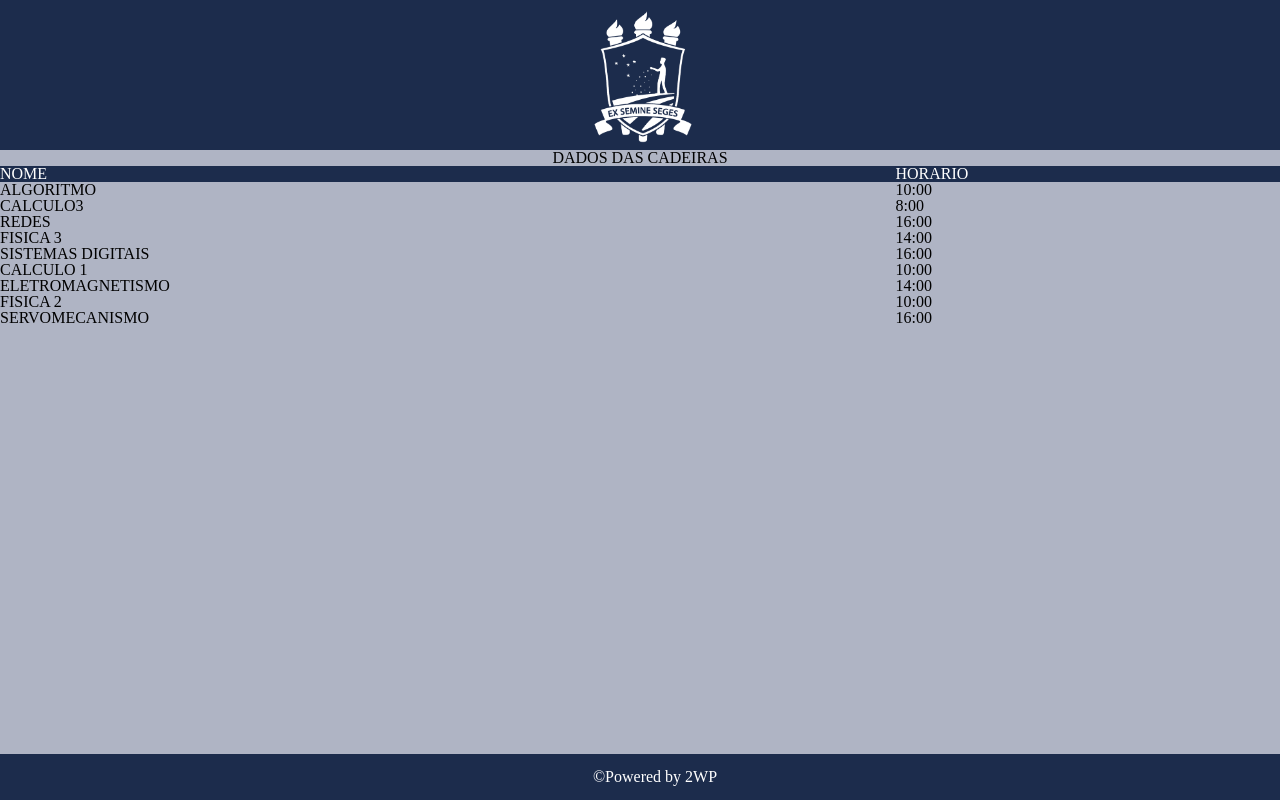
After one commit to Piripa/2wp-project, a Flask app: page /cadeiras in a window 1280 px wide. The commit adds this page. Run offline with Flask 3, Linux system fonts and the light colour scheme; data comes from the database, SQL or seed files in the repository; both versions use the stored data as it was after the commit.

Commit message:
Um pouco da minha parte

```diff
--- a/app.py
+++ b/app.py
@@ -1,5 +1,31 @@
 from flask import Flask, render_template, request
+import sqlite3
+
 app = Flask(__name__)
+
+def obter_dados():
+    dados = sqlite3.connect('cadeiras.db')
+    cursor = dados.cursor()
+    """
+    cursor.execute("INSERT INTO cadeiras VALUES ('Sistemas Digitais','16:00')"
+                +"INSERT INTO cadeiras VALUES ('Calculo 1','10:00')"
+                +"INSERT INTO cadeiras VALUES ('Eletromagnetismo','14:00')"
+                +"INSERT INTO cadeiras VALUES ('Fisica 2','10:00')"
+                +"INSERT INTO cadeiras VALUES ('Servomecanismo','16:00')"
+                +"INSERT INTO cadeiras VALUES ('Algoritmo','10:00')"
+                +"INSERT INTO cadeiras VALUES ('Calculo 3','8:00')"
+                +"INSERT INTO cadeiras VALUES ('Fisica 3','14:00')"
+                +"INSERT INTO cadeiras VALUES ('Redes','16:00')")
+    """
+    cursor.execute("SELECT * FROM cadeiras")
+    dados_tabela = cursor.fetchall()
+
+    cursor.execute('PRAGMA table_info(cadeiras)')
+    colunas_tabela = [col[1] for col in cursor.fetchall()]
+
+    dados.close()
+
+    return dados_tabela, colunas_tabela
 
 @app.route("/" , methods = ["GET","POST"])
 def home():
@@ -21,3 +47,8 @@ def professor():
 @app.route("/aluno")
 def aluno():
     return render_template("aluno.html")
+
+@app.route("/cadeiras")
+def cadeiras():
+    dados_tabela, colunas_tabela = obter_dados()
+    return render_template("cadeiras.html", dados_tabela = dados_tabela, colunas_tabela = colunas_tabela)
--- a/static/style.css
+++ b/static/style.css
@@ -8,7 +8,10 @@ header {
     margin-right: auto;
 
 }
-
+.titulo{
+    text-align: center;
+    text-transform: uppercase;
+}
 
 img {
 
@@ -63,7 +66,9 @@ img {
     font-size: medium;
     font-weight: bold;
 }
-.separar-botao:hover, img:hover{
+
+.separar-botao:hover,
+img:hover {
     transform: scale(1.2);
 }
 
@@ -92,3 +97,24 @@ body {
     padding: 15px 15px;
     color: white;
 }
+
+table {
+    border-collapse: collapse;
+    width: 100%;
+}
+
+th, td {
+    padding: 8px;
+    text-align: left;
+    border-bottom: 1px solid #ddd;
+    text-transform: uppercase;
+}
+
+tr:hover {
+    background-color: #f5f5f5;
+}
+
+th {
+    background-color: #1c2c4c;
+    color: white;
+}
--- /dev/null
+++ b/templates/cadeiras.html
@@ -0,0 +1,40 @@
+<!DOCTYPE html>
+<html lang="pt-br">
+
+<head>
+    <meta charset="UTF-8">
+    <meta name="viewport" content="width=device-width, initial-scale=1.0">
+    <link rel="stylesheet" href="/static/style.css">
+    <link rel="stylesheet" href="/static/reset.css">
+    <title>Aluno</title>
+</head>
+
+<body>
+    <header>
+        <img class="center" src="/static/logo.png">
+    </header>
+    <h1 class="titulo">Dados das Cadeiras</h1>
+    <table>
+        <thead>
+            <tr>
+                {% for col in colunas_tabela %}
+                <th>{{ col }}</th>
+                {% endfor %}
+            </tr>
+        </thead>
+        <tbody>
+            {% for row in dados_tabela %}
+            <tr>
+                {% for value in row %}
+                <td>{{ value }}</td>
+                {% endfor %}
+            </tr>
+            {% endfor %}
+        </tbody>
+    </table>
+    <footer id="rodape">
+        <p> &copy;Powered by 2WP</p>
+    </footer>
+</body>
+
+</html>
```
Also changed, not shown: templates/aluno.html (+7 -7 lines), cadeiras.db (added).
